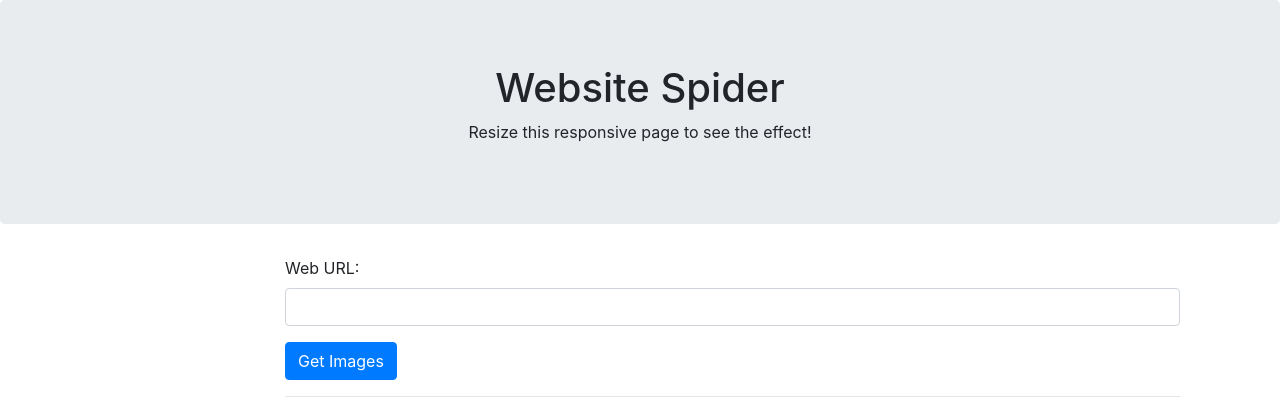
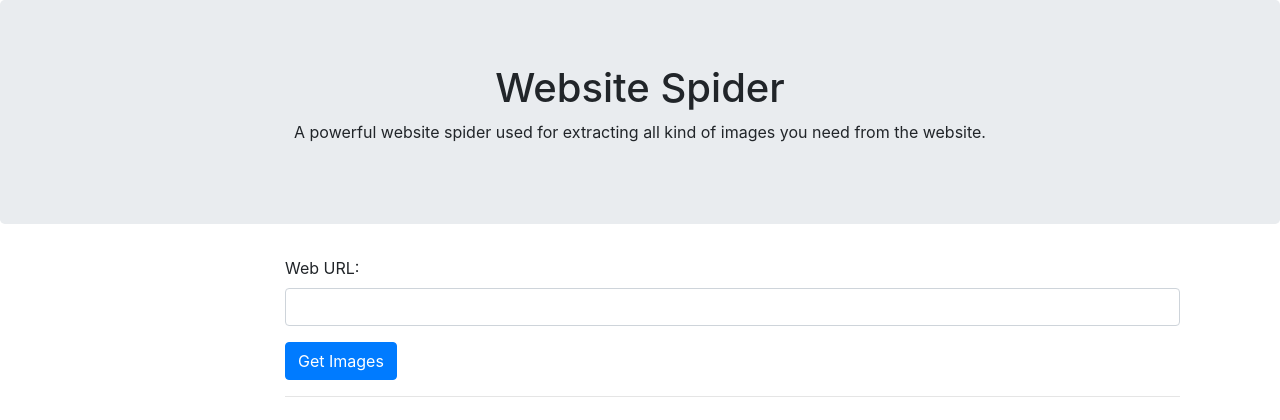
Before and after one commit to kannans/website-spider, a Django app: page / in a window 1280 px wide. Shown: the top 420 px of the page. Run offline with Django 3.2, Linux system fonts and the light colour scheme; some libraries are stand-ins or nearby versions.

Commit message:
Update img list

```diff
--- a/crawl/templates/crawl/index.html
+++ b/crawl/templates/crawl/index.html
@@ -10,7 +10,7 @@
 
   <div class="jumbotron text-center">
     <h1>Website Spider</h1>
-    <p>Resize this responsive page to see the effect!</p>
+    <p>A powerful website spider used for extracting all kind of images you need from the website. </p>
   </div>
 
   <div class="container">
```
